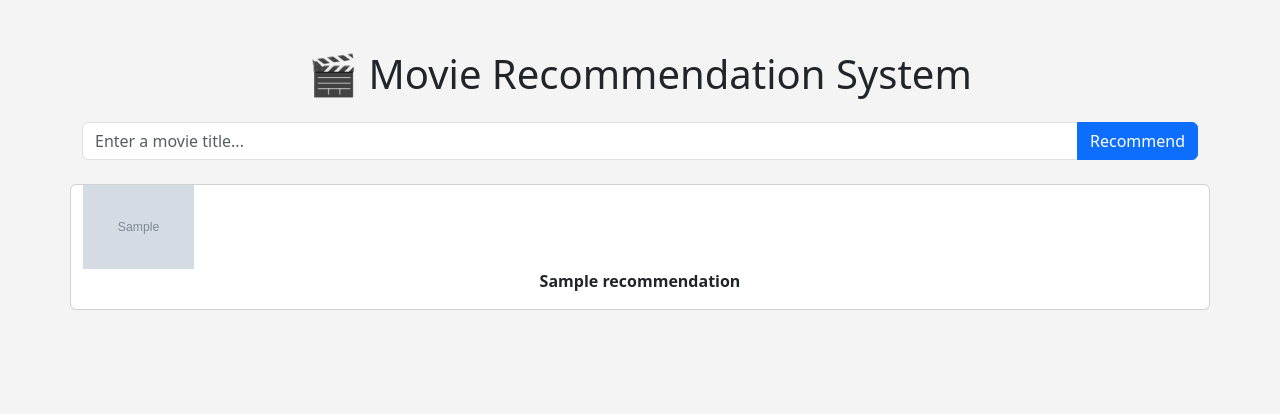
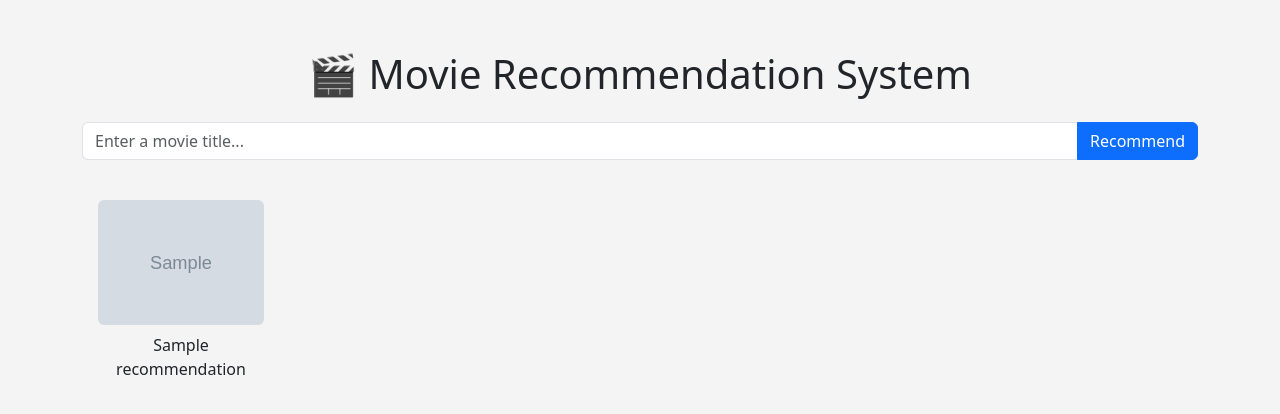
Before and after one commit to Narsimhareddy18/movie-recommender, a Flask app: template templates/index.html in a window 1280 px wide. Shown: the top 414 px of the page. Run offline with Flask 3, Linux system fonts and the light colour scheme; the template is opened without the code that fills it: most values are stand-ins (such as "Sample title", 1, 10 or a date in 2020); grey boxes marked "Sample" are stand-in pictures; parts of the project's set-up code (start-up, migrations or seed data) failed here and were passed over.

Commit message:
trying different ways to improve the UI

```diff
--- a/templates/index.html
+++ b/templates/index.html
@@ -31,12 +31,23 @@
     </form>
 
     <div class="row">
-    {% for title, poster in recommendations %}
+    <!-- {% for title, poster in recommendations %}
       <div class="card">
       <img src="{{ poster }}" alt="Poster" style="width: 10%;">
       <p style="text-align: center; font-weight: bold;">{{ title }}</p>
       </div>
+    {% endfor %} -->
+    {% for title, poster in recommendations %}
+      <!-- <div class="card">
+      <img src="{{ poster }}" alt="{{ title }}" style="width: 10%; border-radius: 5px;">
+      <p style="text-align: center; font-weight: 100; font-size: 15px; margin-top: 8px;">{{ title }}</p>
+      </div> -->
+      <div class="col-md-2 m-3">
+      <img src="{{ poster }}" class="img-fluid rounded" alt="{{ title }}">
+      <p class="mt-2">{{ title }}</p>
+      </div>
     {% endfor %}
+
     </div>
   </div>
 </body>
```
